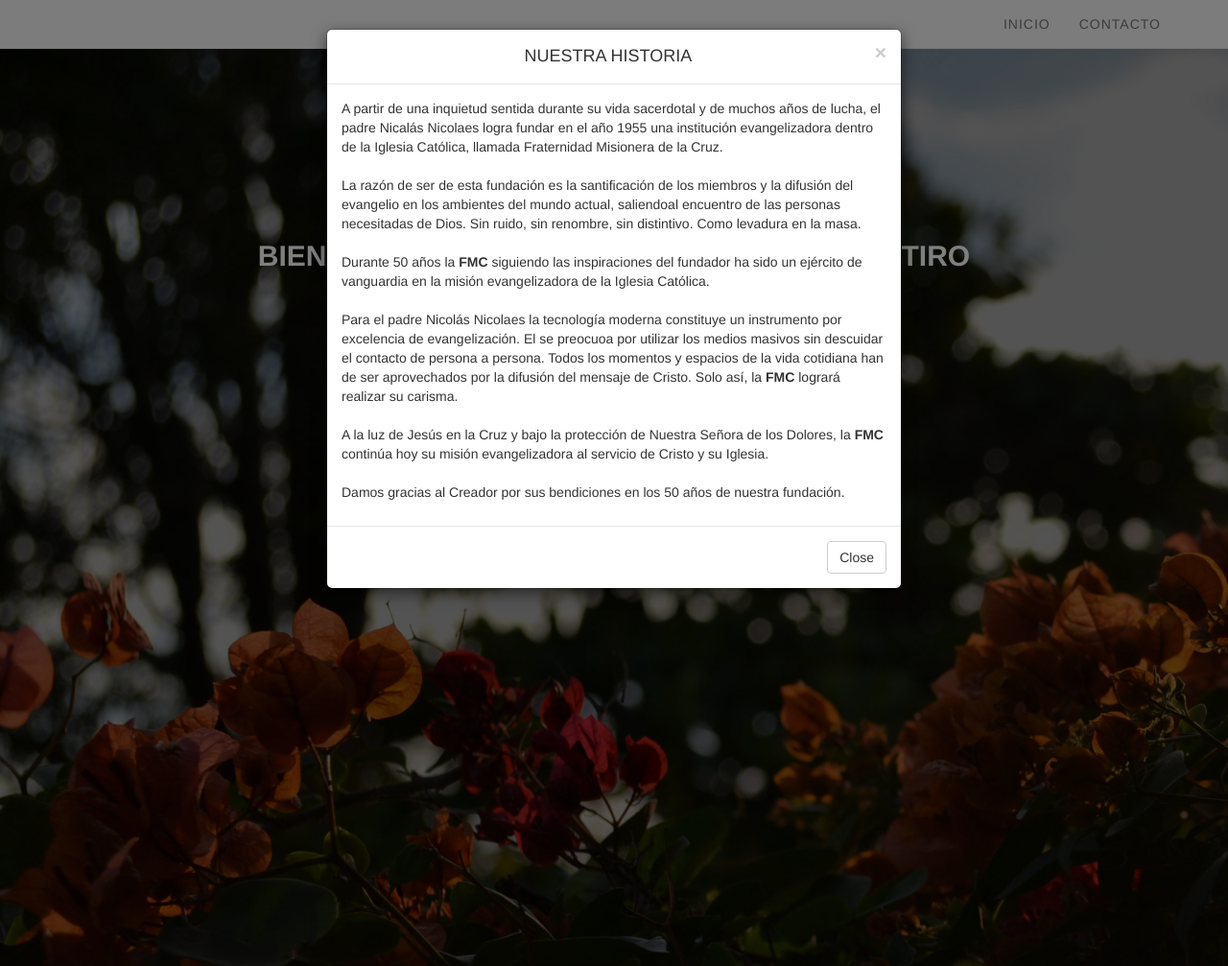
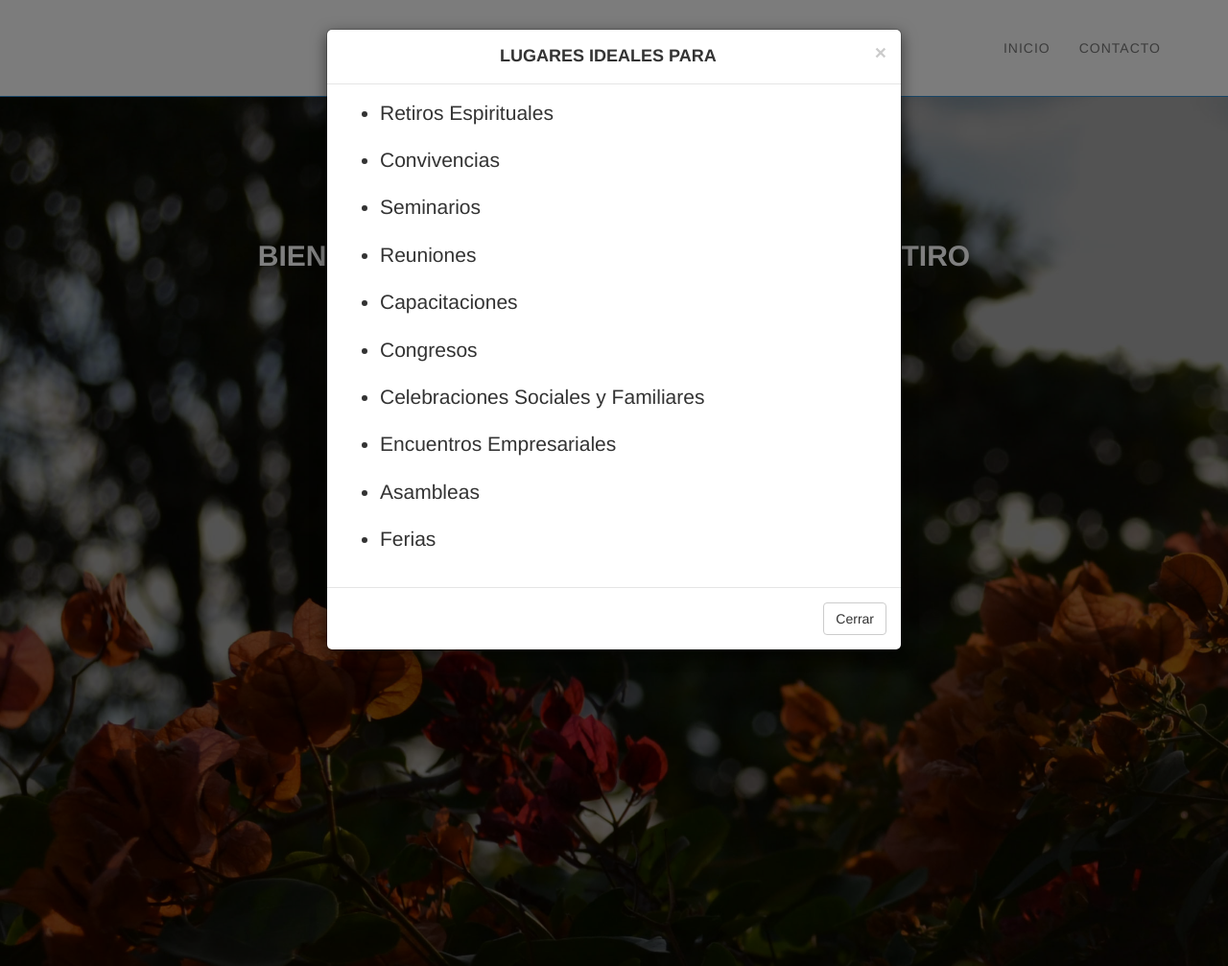
Before and after one commit to AlexTama/FUNDACION-ENSENAD, a PHP site: page / in a window 1280 px wide, after a click on "SERVICIOS". Shown: the top 1007 px of the page at 96% size. Run offline with PHP 8.4, Linux system fonts and the light colour scheme; some libraries are stand-ins or nearby versions.

Commit message:
cambios en proceso

```diff
--- a/css/navbar.css
+++ b/css/navbar.css
@@ -5,7 +5,7 @@
     padding-top:
 }
 .navbar-default {
-    border-color: transparent;
+    border-color: transparent !important;
     background-color: #222;
 }
 
--- a/css/style.css
+++ b/css/style.css
@@ -71,7 +113,7 @@ html, body {
 /******************************************/
 
 .ghost-button{
-	/*background-color: #fff;*/
+	background-color: rgba(255,255,255, 0);
 	border: 0.15em solid #ffffff;
 	border-radius: 30px;
 	color: #ffffff;
--- a/includes/headers.php
+++ b/includes/headers.php
@@ -1,8 +1,8 @@
 <meta charset="UTF-8">
 <meta http-equiv="X-UA-Compatible" content="IE=edge">
 <meta name="viewport" content="width=device-width, initial-scale=1">
+<!-- style for the specifict elements -->
+<link rel="stylesheet" href="css/navbar.css">
+<link rel="stylesheet" href="css/style.css"
 <!-- Latest compiled and minified CSS -->
 <link rel="stylesheet" href="https://maxcdn.bootstrapcdn.com/bootstrap/3.3.5/css/bootstrap.min.css">
-<!-- style for the specifict elements -->
-<link rel="stylesheet" href="css/style.css"
-<link rel="stylesheet" href="css/navbar.css">
--- a/index.php
+++ b/index.php
@@ -13,7 +13,7 @@
 	<!-- FIRST SECTION -->
 	<!-- menu, header and button for services -->
 	<!-- *************************************** -->
-	<section class="container-fluid header-index header-index-color" style="height:100%; width:100%;">
+	<section class="container-fluid header-index header-index-color full-screen">
 		<div class="row">
 			<div class="col-md-12 text-center">
 
@@ -30,7 +30,8 @@
 					</div>
 
 				<div>
-					<a class="ghost-button" style="letter-spacing:5px;" href="" data-toggle="modal" data-target="#myModal"><b>SERVICIOS</b></a>
+
+					<button type="button" style="letter-spacing:5px;" class="ghost-button" data-toggle="modal" data-target="#myModal">SERVICIOS</button>
 
 				</div>
 				</header>
@@ -56,22 +57,36 @@
 	<!-- ***************************************************************** -->
 
 
-	<section class="container-fluid" style="height:100%; width:100%;">
+	<section class="container-fluid">
 		<div class="row">
-				<div class="col-md-6 header-index">
-					<div class="row">
-						sta. maria
+
+			<div class="col-md-6 santa-index">
+				<div class="row">
+					<div class="text-center index-button"  style="padding:59% 0 4%;">
+						<h3 class="lead" style="color:#ffffff;" >SANTA MARÍA DE LOS ÁNGELES</h3>
+						<a href="santa_maria.php" class="ghost-button-links">VISITAR SITIO</a>
 					</div>
 				</div>
+			</div>
 
-				<div class="col-md-6">
-					<div class="row azul" >
-						betania
-					</div>
-					<div class="row verde">
-					 	auditorio
+			<div class="col-md-6 betania-index">
+				<div class="row" >
+					<div class="text-center index-button"  style="padding:18% 0 4%;">
+						<h3 class="lead" style="color:#ffffff;" >BETANIA</h3>
+						<a href="betania.php" class="ghost-button-links">VISITAR SITIO</a>
 					</div>
 				</div>
+			</div>
+
+			<div class="col-md-6 auditorio-index">
+				<div class="row">
+						<div class="text-center index-button"  style="padding:18% 0 4%;">
+						<h3 class="lead" style="color:#ffffff;" >AUDITORIO DIOCESÁNO</h3>
+						<a href="auditorio.php" class="ghost-button-links">VISITAR SITIO</a>
+					</div>
+				</div>
+			</div>
+
 		</div>
 	</section>
 
@@ -89,25 +104,24 @@
 	    	<div class="modal-content">
 		      	<div class="modal-header">
 		        	<button type="button" class="close" data-dismiss="modal" aria-label="Close"><span aria-hidden="true">&times;</span></button>
-		        	<h4 class="modal-title text-center" id="myModalLabel">NUESTRA HISTORIA</h4>
+		        	<h4 class="modal-title text-center" id="myModalLabel"><b>LUGARES IDEALES PARA</b></h4>
 		      	</div>
 		      	<div class="modal-body">
-		        	<p>
-		        		A partir de una inquietud sentida durante su vida sacerdotal y de muchos años de lucha, el padre Nicalás Nicolaes logra fundar en el año 1955 una institución evangelizadora dentro de la Iglesia Católica, llamada Fraternidad Misionera de la Cruz.
-		        		<br><br>
-		        		La razón de ser de esta fundación es la santificación de los miembros y la difusión del evangelio en los ambientes del mundo actual, saliendoal encuentro de las personas necesitadas de Dios. Sin ruido, sin renombre, sin distintivo. Como levadura en la masa.
-		        		<br><br>
-						Durante 50 años la <b>FMC</b> siguiendo las inspiraciones del fundador ha sido un ejército de vanguardia en la misión evangelizadora de la Iglesia Católica.
-						<br><br>
-						Para el padre Nicolás Nicolaes la tecnología moderna constituye un instrumento por excelencia de evangelización. El se preocuoa por utilizar los medios masivos sin descuidar el contacto de persona a persona. Todos los momentos y espacios de la vida cotidiana han de ser aprovechados por la difusión del mensaje de Cristo. Solo así, la <b>FMC</b> logrará realizar su carisma.
-						<br><br>
-						A la luz de Jesús en la Cruz y bajo la protección de Nuestra Señora de los Dolores, la <b>FMC</b> continúa hoy su misión evangelizadora al servicio de Cristo y su Iglesia.
-						<br><br>
-						Damos gracias al Creador por sus bendiciones en los 50 años de nuestra fundación.
-		        	</p>
+		        	<ul>
+		        		<li class="lead" >Retiros Espirituales</li>
+		        		<li class="lead" >Convivencias</li>
+		        		<li class="lead" >Seminarios</li>
+		        		<li class="lead" >Reuniones</li>
+		        		<li class="lead" >Capacitaciones</li>
+		        		<li class="lead" >Congresos</li>
+		        		<li class="lead" >Celebraciones Sociales y Familiares</li>
+		        		<li class="lead" >Encuentros Empresariales</li>
+		        		<li class="lead" >Asambleas</li>
+		        		<li class="lead" >Ferias</li>
+		        	</ul>
 		      	</div>
 		      	<div class="modal-footer">
-		        	<button type="button" class="btn btn-default" data-dismiss="modal">Close</button>
+		        	<button type="button" class="btn btn-default" data-dismiss="modal">Cerrar</button>
 		      	</div>
 	    	</div>
 	  	</div>
```
Also changed, not shown: other parts of css/style.css (+49 -8 lines), auditorio.php (+26 -15 lines), betania.php (+12 -8 lines), santa_maria.php (+10 -5 lines), img/auditorio/auditorio_header.jpg (added), img/santa/sta_header.jpg (added), img/sta_header.jpg (deleted), 1 other file.
